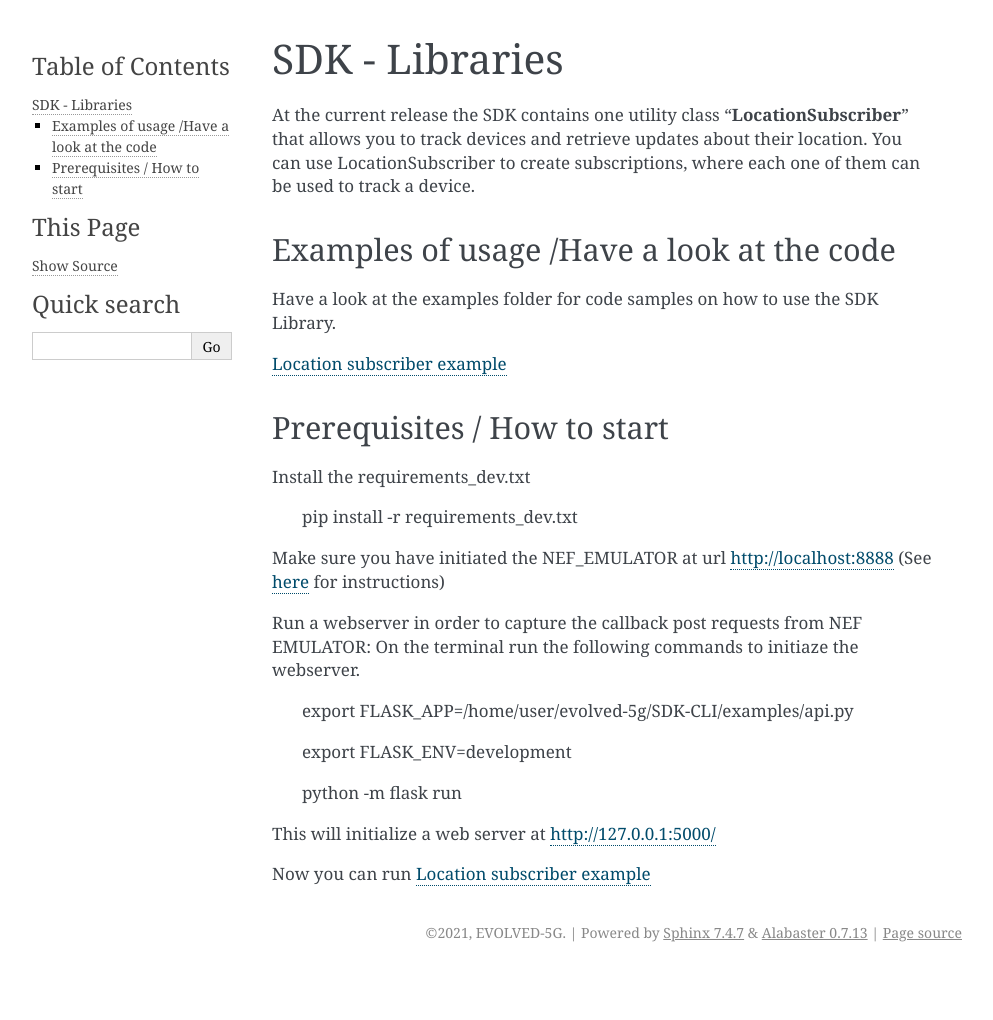
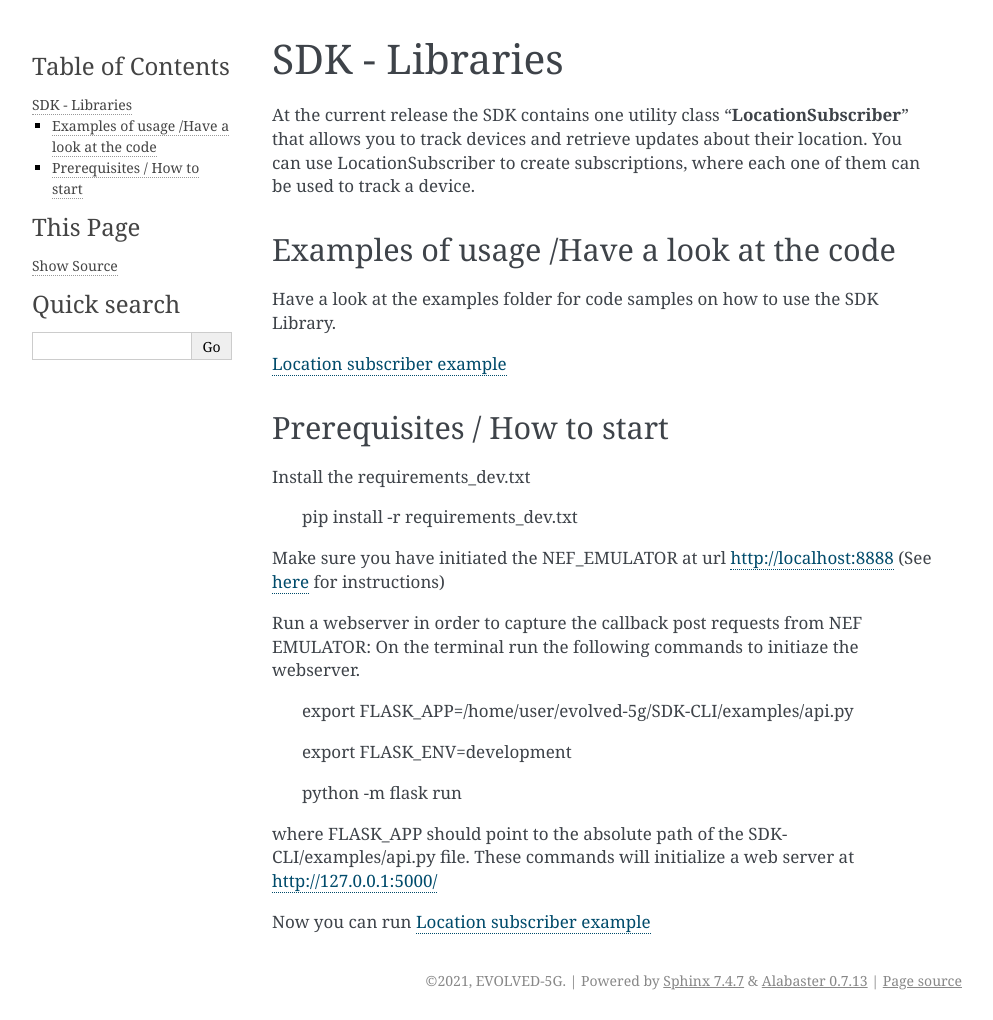
Before and after one commit to EVOLVED-5G/SDK-CLI, a Sphinx documentation site: the page built from docs/libraries.rst, in a window 1280 px wide. Shown: the whole page, without its empty margins (148-1141 px from the left). Built offline with Sphinx 7.4.7, drawn with Linux system fonts in a browser that asks for light colours; pages that are not in the unit, such as notebooks, are missing from menus; before the commit the page ends 972 px from its top, so only the background shows below that.

Commit message:
describe usage of LocationSubscriber class #7

```diff
--- a/docs/libraries.rst
+++ b/docs/libraries.rst
@@ -29,6 +29,7 @@ Run a webserver in order to capture the callback post requests from NEF EMULATOR
 
     python -m flask run
 
-This will initialize a web server at http://127.0.0.1:5000/
+where FLASK_APP should point to the absolute path of the SDK-CLI/examples/api.py file.
+These commands will initialize a web server at http://127.0.0.1:5000/
 
 Now you can run `Location subscriber example <https://github.com/EVOLVED-5G/SDK-CLI/blob/libraries/examples/location_subscriber_examples.py>`_
```
